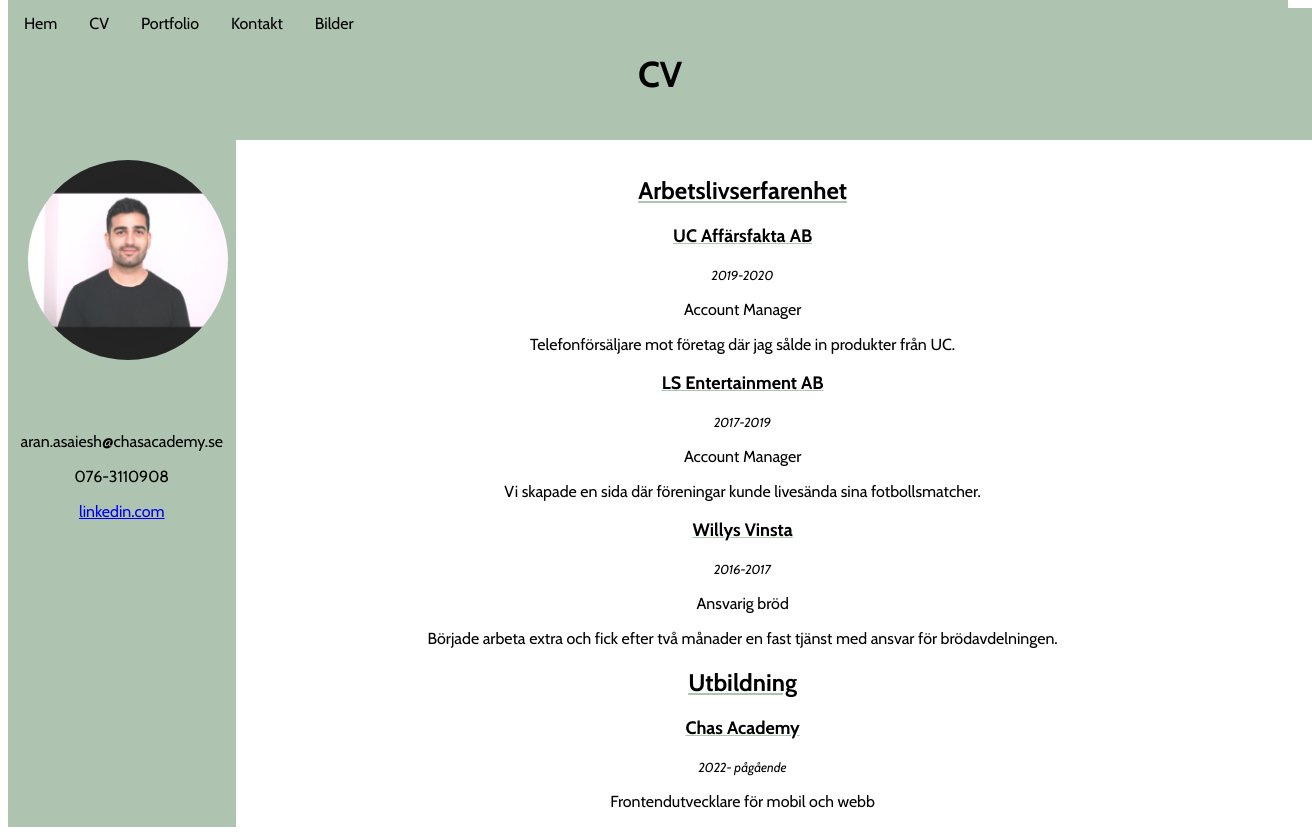
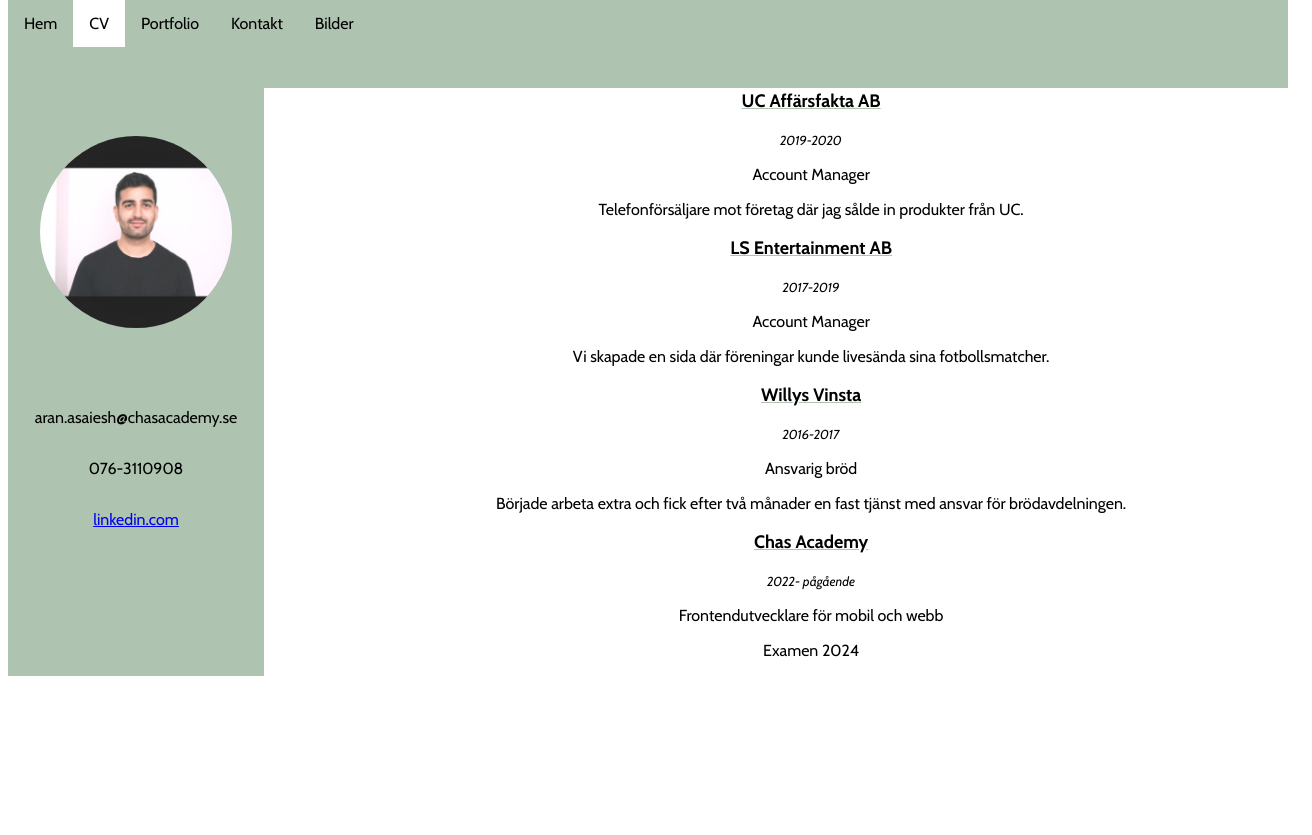
Before and after one commit to aranasaiesh/CV, a plain HTML site: page cv.html in a window 1280 px wide. Shown: the whole page, 1312 px wide, since content can reach past the window. After the commit the page ends 800 px from the top, so only its background shows below. Drawn offline with nearby package versions, Linux system fonts and the light colour scheme.

Commit message:
Dynamisk CV sida

```diff
--- a/cv.html
+++ b/cv.html
@@ -9,21 +9,15 @@
 </head>
 <body>
 
-
     <nav class="navbar">
         <a href="index.html">Hem</a>
-        <a href="cv.html">CV</a>
+        <a class="active" href="cv.html">CV</a>
         <a href="portfolio.html">Portfolio </a>
         <a href="contact.html">Kontakt </a>
         <a href="pictures.html">Bilder </a>
     </nav>
 
-    <header class="header">
-        <h1>CV</h1>
-      </header>
-
-
-      <section class="container">
+    <main class="container">
         <div class="box1">
              <img src="bilder/AranAsaiesh.jpg" alt="aran asaiesh" class="side-img"/>
              <p class="presentation1">aran.asaiesh@chasacademy.se</p>
@@ -31,39 +25,15 @@
              <p class="presentation3"><a href="https://linkedin.com/in/aranasaiesh">linkedin.com</a></p>
         </div>
 
+
         <div class="cv-content">
-            <div class="cv-box2">
-                <h1>Arbetslivserfarenhet</h1>
-                <h3>UC Affärsfakta AB</h3>
-                <i>2019-2020</i>
-                <p>Account Manager</p>
-                <a>Telefonförsäljare mot företag där jag sålde in produkter från UC.</a>
-            </div>
+            <ul id="employmentList"></ul>
 
-            <div class="cv-box3">
-                <h3>LS Entertainment AB</h3>
-                <i>2017-2019</i>
-                <p>Account Manager</p>
-                <a>Vi skapade en sida där föreningar kunde livesända sina fotbollsmatcher.</a>
-            </div>
+            <ul id="educationList"></ul>
+        </div>
+    </main>
 
-            <div class="cv-box4">
-                <h3>Willys Vinsta</h3>
-                <i>2016-2017</i>
-                <p>Ansvarig bröd</p>
-                <a>Började arbeta extra och fick efter två månader en fast tjänst med ansvar för brödavdelningen.</a>
-            </div>
-
-            <div class="cv-box5">
-                <h1>Utbildning</h1>
-                <h3>Chas Academy</h3>
-                <i>2022- pågående</i>
-                <p>Frontendutvecklare för mobil och webb</p>
-            </div>
-
-        </div>
-      </section>
-
+      <script type="module" src="./cv.js"></script>
 
 </body>
 </html>
--- /dev/null
+++ b/cv.js
@@ -0,0 +1,23 @@
+
+async function getInfo () {
+    const response = await fetch('./cv.json');
+    console.log(response);
+    const json = await response.json();
+    console.log(json);
+
+    json.employments.forEach(element => {
+
+        const listItem = `<li>
+        <h3>${element.company}</h3>
+        <i>${element.date}</i>
+        <p>${element.title}</p>
+        <p>${element.text}</p>
+        </li>`;
+        document.getElementById("employmentList").innerHTML += listItem;
+});
+
+
+
+}
+
+getInfo();
--- /dev/null
+++ b/cv.json
@@ -0,0 +1,27 @@
+{
+    "employments": [
+        {"company": "UC Affärsfakta AB",
+         "date": "2019-2020",
+         "title": "Account Manager",
+         "text":"Telefonförsäljare mot företag där jag sålde in produkter från UC."},
+
+        {"company":
+        "LS Entertainment AB",
+        "date": "2017-2019",
+        "title": "Account Manager",
+        "text":"Vi skapade en sida där föreningar kunde livesända sina fotbollsmatcher."},
+
+        {"company": "Willys Vinsta",
+        "date": "2016-2017",
+        "title": "Ansvarig bröd",
+        "text":"Började arbeta extra och fick efter två månader en fast tjänst med ansvar för brödavdelningen."},
+
+        {"company": "Chas Academy",
+        "date": "2022- pågående",
+        "title": "Frontendutvecklare för mobil och webb",
+        "text":"Examen 2024"}
+
+    ]
+
+
+}
--- a/main.css
+++ b/main.css
@@ -11,6 +11,7 @@
   position: fixed;
   top: 0;
   width: 100%;
+  height: 11vh;
 }
 
 .navbar a {
@@ -30,18 +31,12 @@
 }
 
 .box1 {
+  display: flex;
   background-color: #aec3b0;
-  width: 18%;
+  min-width: 17%;
+  flex-direction: column;
 }
 
-.header {
-  display: flex;
-  justify-content: center;
-  background-color: #aec3b0;
-  padding: 20px;
-  font-size: large;
-  width: 100%;
-}
 
 .container {
   display: flex;
@@ -49,10 +44,11 @@
 }
 
 .side-img {
-  width: 200px;
-  height: 200px;
+  max-width: 12rem;
+  max-height: 12rem;
   border-radius: 50%;
-  margin: 20px;
+  margin: 2rem;
+  margin-top: 8rem;
 }
 
 .presentation1 {
@@ -68,23 +64,30 @@
   text-align: center;
 }
 
+.active {
+  background: white;
+  height: fit-content;
+}
+
 /* MAIN.HTML */
 .main-content {
-  padding: 2rem;
+  margin-left: 2rem;
 }
 
 .main-box2 {
   text-align: center;
   text-decoration: underline;
   text-decoration-color: #aec3b0;
+  margin-top: 5rem;
 }
 
 /* CV.HTML */
 
 .cv-content {
   margin-left: 12rem;
-  margin-top: 1rem;
+  margin-top: 4rem;
   text-align: center;
+
 }
 
 h3 {
@@ -104,9 +107,13 @@
 /* PORTFOLIO.HTML */
 
 .portfolio-content {
+  display: flex;
+  flex-direction: column;
   width: 70%;
   justify-content: flex-start;
   text-align: center;
+  margin-top: 5rem;
+  margin-bottom: 5rem;
 }
 
 .portfolio-box4{
@@ -114,7 +121,7 @@
 }
 
 .portfolio-box2 {
-  text-align: center;
+  align-content: center;
 }
 
 h1 {
@@ -144,6 +151,22 @@
 .portfolio-img-box2 {
   width: 400px;
   height: 200px;
+}
+
+.portfolio-img-box3 {
+  width: 300px;
+  height: 200px;
+  border: 1px solid black;
+}
+
+span {
+  animation: blinker 1s linear infinite;
+}
+
+@keyframes blinker{
+  50%{
+    opacity: 0;
+  }
 }
 
 /* Buttons & Popup*/
@@ -252,7 +275,12 @@
   background-color:#AEC3B0;
   padding: 20px;
   justify-content: center;
-  width: 100%;
+  max-width: 100%;
+  margin-top: 4rem;
+}
+
+ul {
+  list-style: none;
 }
 
 /* PICTURES.HTML */
@@ -269,4 +297,5 @@
   align-items: center;
   margin-left: 10rem;
   padding: 25px;
+  margin-top: 5rem;
 }
```
Also changed, not shown: contact.html (+2 -4 lines), index.html (+15 -11 lines), index.js (added, +18 -0 lines), pictures.html (+2 -6 lines), portfolio.html (+18 -12 lines), bilder/Guessnumber.png (added), bilder/envelope.png (added), 2 other files.
